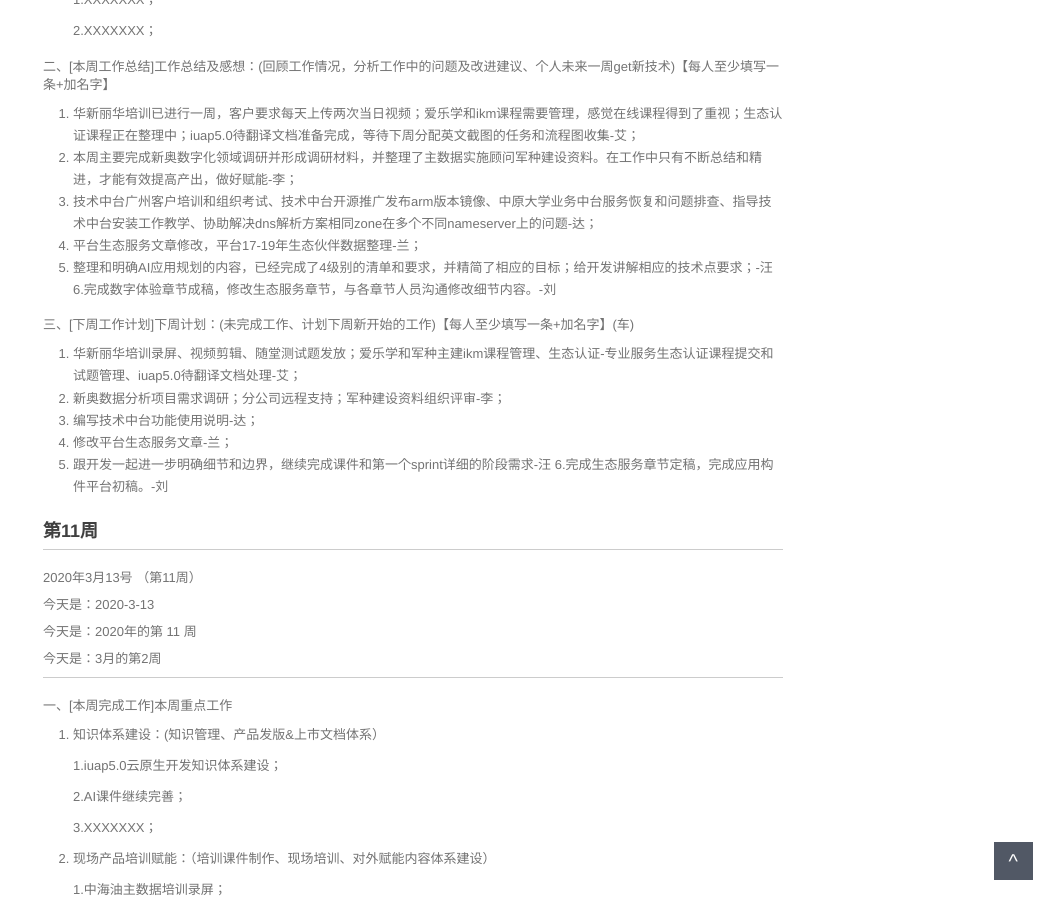
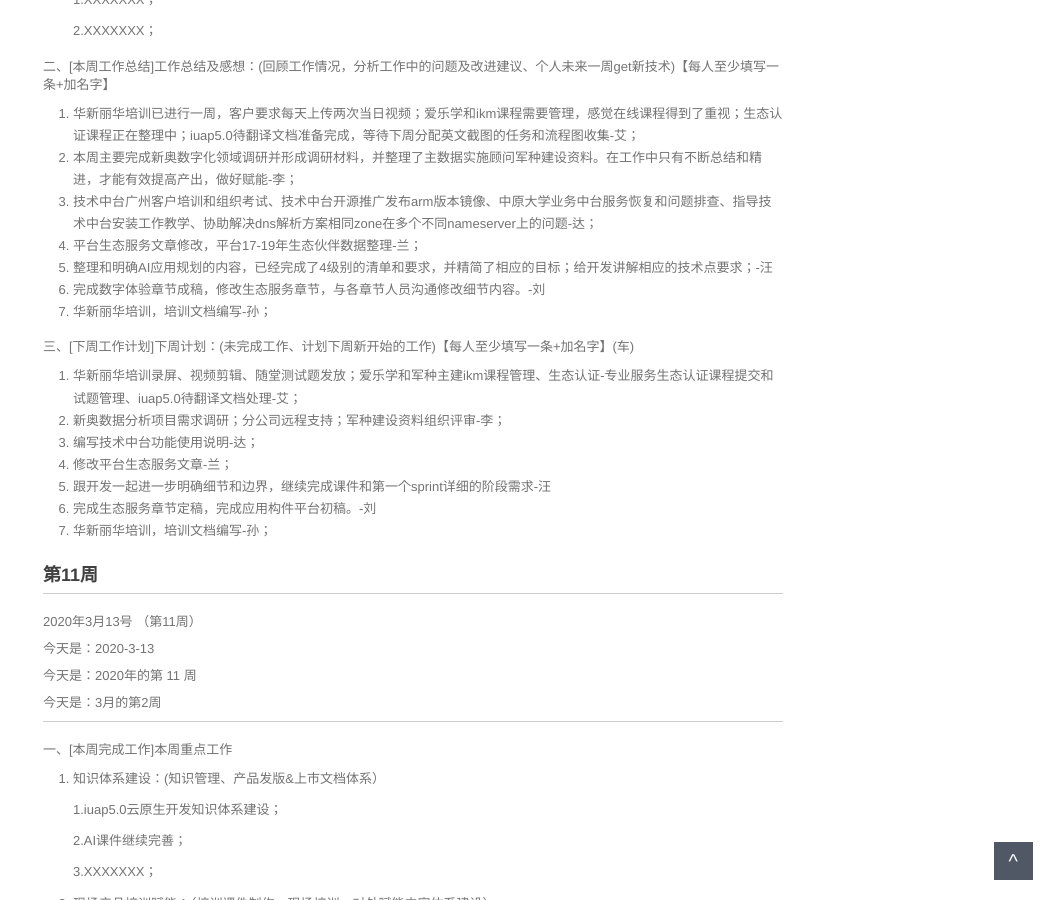
Before and after one commit to walllFlower/blog, a Jekyll site: the page built from 2020-02-28-day_report.md, in a window 1280 px wide and 900 px high, scrolled down 1293 px. Shown: the whole window, without its empty margins (227-1280 px from the left). Built offline with Jekyll 4.4.1, drawn with Linux system fonts in a browser that asks for light colours; comment, search, counter and statistics services are not loaded.

Commit message:
Update 2020-02-28-day_report.md

```diff
--- a/2020-02-28-day_report.md
+++ b/2020-02-28-day_report.md
@@ -84,7 +84,8 @@ categories: 技术运营工作周报
 3. 技术中台广州客户培训和组织考试、技术中台开源推广发布arm版本镜像、中原大学业务中台服务恢复和问题排查、指导技术中台安装工作教学、协助解决dns解析方案相同zone在多个不同nameserver上的问题-达；
 4. 平台生态服务文章修改，平台17-19年生态伙伴数据整理-兰；
 5. 整理和明确AI应用规划的内容，已经完成了4级别的清单和要求，并精简了相应的目标；给开发讲解相应的技术点要求；-汪
-6.完成数字体验章节成稿，修改生态服务章节，与各章节人员沟通修改细节内容。-刘
+6. 完成数字体验章节成稿，修改生态服务章节，与各章节人员沟通修改细节内容。-刘
+7. 华新丽华培训，培训文档编写-孙；
 
 三、[下周工作计划]下周计划：(未完成工作、计划下周新开始的工作)【每人至少填写一条+加名字】(车)
 
@@ -93,8 +94,8 @@ categories: 技术运营工作周报
 3. 编写技术中台功能使用说明-达；
 4. 修改平台生态服务文章-兰；
 5. 跟开发一起进一步明确细节和边界，继续完成课件和第一个sprint详细的阶段需求-汪
-6.完成生态服务章节定稿，完成应用构件平台初稿。-刘
-
+6. 完成生态服务章节定稿，完成应用构件平台初稿。-刘
+7. 华新丽华培训，培训文档编写-孙；
 
 
 
```
